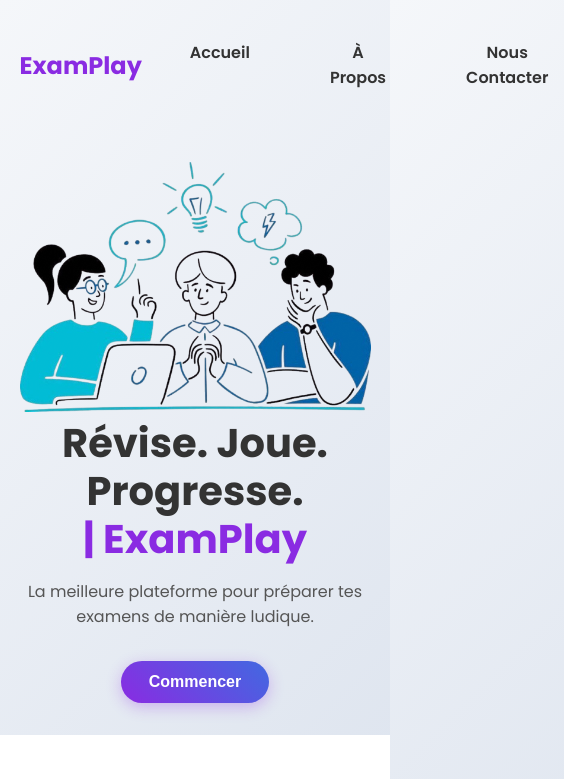
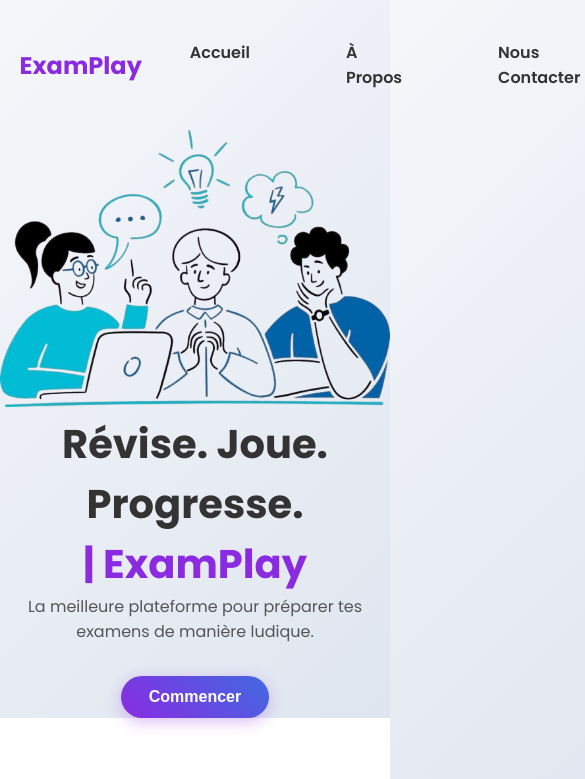
Before and after one commit to Tonton-ios/ExamPlay, a plain HTML site: page index.html in a window 390 px wide. Shown: the top 779 px of the page, 585 px wide, since content can reach past the window. Drawn offline with nearby package versions, Linux system fonts and the light colour scheme.

Commit message:
back to the old header

```diff
--- a/index.html
+++ b/index.html
@@ -17,13 +17,16 @@
     <main>
         <!-- PAGE 1: ACCUEIL (LANDING PAGE) -->
         <section id="page-accueil" class="page active">
-        <header class="main-header">
+        <header class="site-header-landing">
             <div class="logo">ExamPlay</div>
             <nav class="main-nav">
                 <a href="#page-acceueil" data-target="page-accueil">Accueil</a>
                 <a href="#apropos" data-target="page-apropos">À Propos</a>
                 <a href="#contacter" data-target="page-contact">Nous Contacter</a>
             </nav>
+            <button class="nav-toggle" aria-label="Ouvrir le menu">
+                <i class="fas fa-bars"></i>
+            </button>
         </header>
         <section class="hero">
             <div class="hero-text">
--- a/script.js
+++ b/script.js
@@ -1,6 +1,22 @@
 document.addEventListener('DOMContentLoaded', async () => { // Rendre la fonction asynchrone
     // --- VARIABLES GLOBALES ---
     const allPages = document.querySelectorAll('.page');
+     // --- GESTION DU MENU HAMBURGER (MOBILE) ---
+     const navToggle = document.querySelector('.nav-toggle');
+     const mainNav = document.querySelector('.main-nav');
+
+     if (navToggle && mainNav) {
+         navToggle.addEventListener('click', () => {
+             mainNav.classList.toggle('active');
+         });
+
+         // Fermer le menu si on clique sur un lien (pour la navigation sur la même page)
+         mainNav.querySelectorAll('a').forEach(link => {
+             link.addEventListener('click', () => {
+                 mainNav.classList.remove('active');
+             });
+         });
+     }
 
     const allNavButtons = document.querySelectorAll('[data-target]');
     let timerInterval;
--- a/style.css
+++ b/style.css
@@ -246,58 +246,16 @@ body {
     z-index: 101; /* Pour être sûr qu'il est cliquable */
 }
 
-/* NOUVEAU: Style pour l'en-tête des pages statiques (Accueil, A Propos, Contact) */
-/* S'applique à TOUTES les tailles d'écran */
-#page-accueil .main-header,
-#page-apropos .main-header,
-#page-contact .main-header {
-    display: flex;
-    justify-content: space-between;
-    align-items: center;
-    padding: 1.5rem 5%;
-}
-/* --- RESPONSIVE DESIGN (MOBILE) --- */
+/* --- Styles pour le menu mobile --- */
 @media (max-width: 768px) {
-    .main-nav {
-        display: none; /* Caché par défaut */
-        flex-direction: column;
-        position: absolute;
-        top: 100%; /* Juste en dessous du header */
-        left: 0;
-        width: 100%;
-        background: var(--light-color);
-        padding: 1rem 0;
-        box-shadow: 0 4px 10px rgba(0,0,0,0.1);
-        text-align: center;
-        z-index: 100;
-    }
-
-    .main-nav.active {
-        display: flex; /* Afficher le menu quand il est actif */
-    }
-
     .main-nav a {
-        padding: 1rem;
+        padding: 1rem; /* Exemple de style pour mobile */
     }
 
     .nav-toggle {
         display: block; /* Afficher sur mobile */
     }
-
-    /* Correction pour les pages statiques : afficher toujours la nav */
-    #page-accueil .main-header .main-nav,
-    #page-apropos .main-header .main-nav,
-    #page-contact .main-header .main-nav {
-        display: flex;
-        position: static; /* Annule la position absolue */
-        flex-direction: row;
-        background: none;
-        box-shadow: none;
-        padding: 0;
-        gap: 1rem; /* Réduit l'espacement entre les liens sur mobile */
-        margin: 0; /* Annule les marges pour un meilleur contrôle */
-    }
-}
+} /* Fin du bloc @media */
 
 #page-accueil .logo {
     /* Applique l'animation au logo de la page d'accueil uniquement */
@@ -306,43 +264,15 @@ body {
 
 .hero {
     display: flex;
-    align-items: center;
-    justify-content: center;
-    padding: 2rem 5%;
-    min-height: 70vh;
-}
-
-.hero-text {
-    flex: 1;
-}
-
-.hero-text h1 {
-    font-size: 3.5rem;
-    line-height: 1.2;
-    margin-bottom: 1rem;
 }
 .hero-text p {
     margin-bottom: 2rem;
     color: #555;
 }
 
-/* NOUVELLE ANIMATION DE GLISSEMENT */
 .slide-in-effect {
     display: inline-block; /* Nécessaire pour appliquer transform */
     color: var(--primary-color);
-    opacity: 0; /* Commence invisible */
-    transform: translateX(-20px); /* Commence légèrement à gauche */
-    animation: slideIn 0.8s ease-out 1s forwards; /* Applique l'animation slideIn existante */
-}
-
-.main-slogan {
-    /* Préparation pour l'animation de fondu contrôlée par JS */
-    transition: opacity 0.4s ease-in-out;
-}
-
-.hero-image {
-    flex: 1;
-    text-align: center;
 }
 
 .hero-image img {
```
